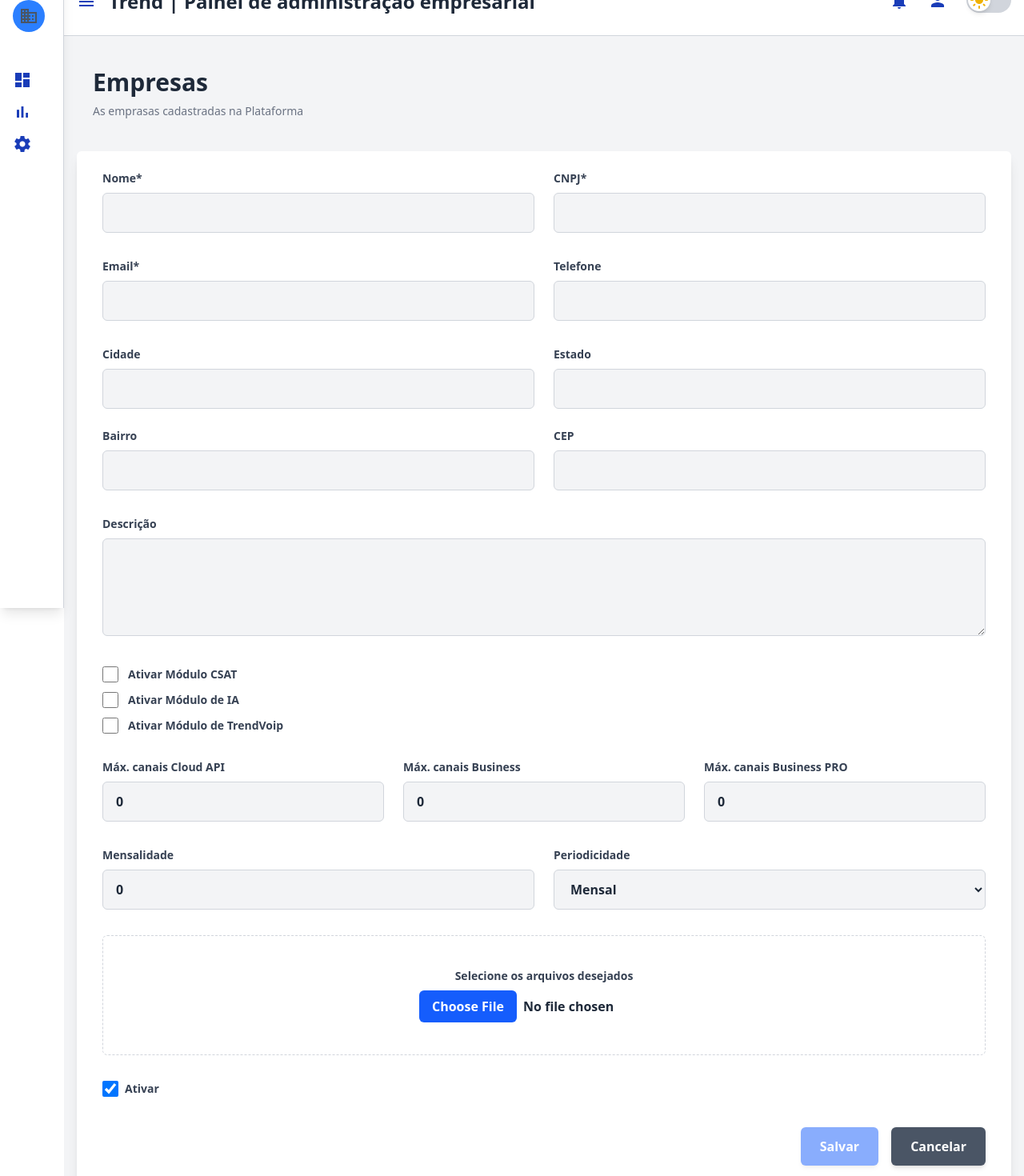
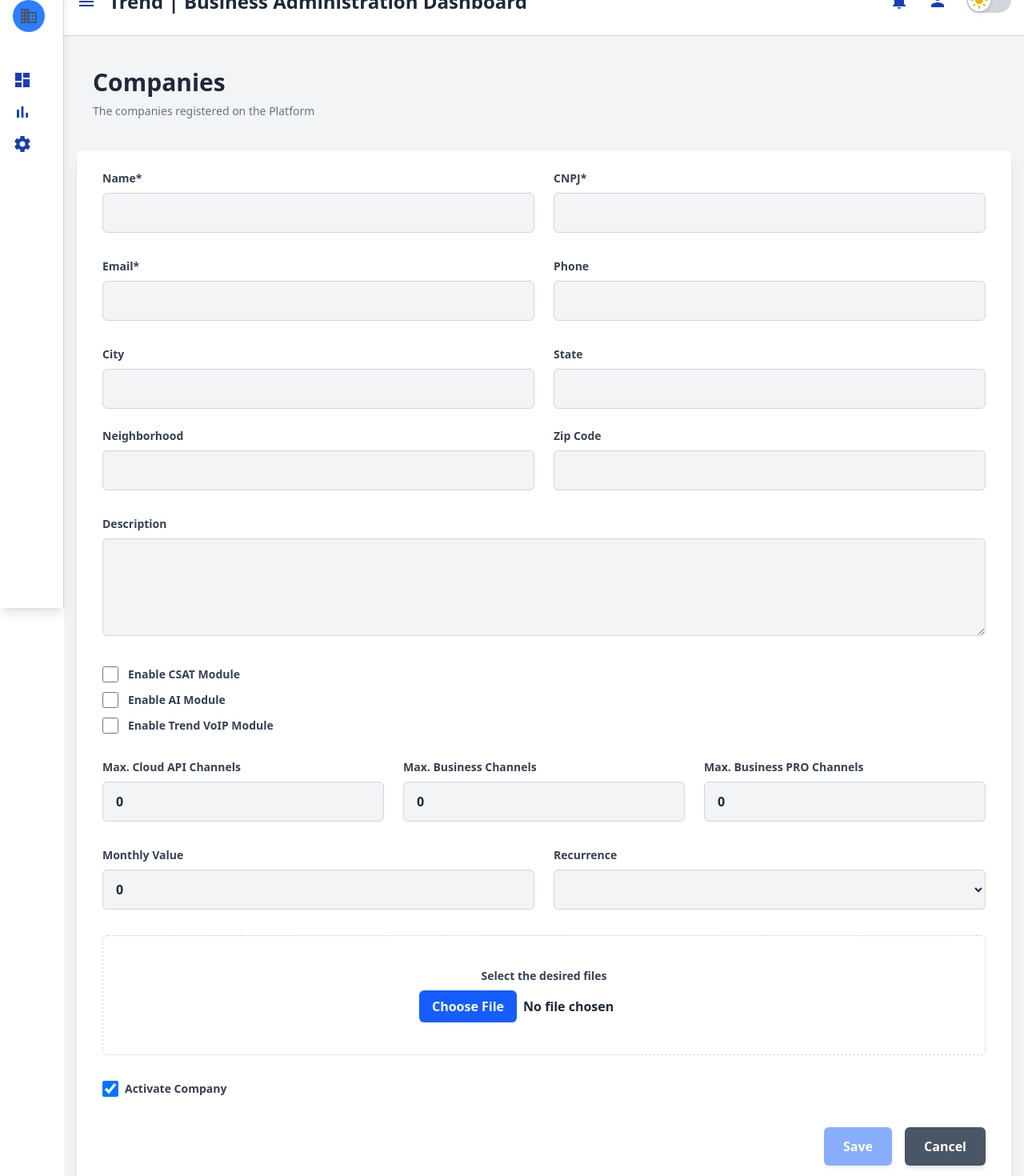
Before and after one commit to coderick137/teste-tecnico-trend, an Angular app: page /edit/1 in a window 1280 px wide. Shown: the part 40-1510 px from the top of the page at 80% size. Built offline with nearby package versions, Linux system fonts and the light colour scheme; no server answers.

Commit message:
Finaliza

```diff
--- a/src/app/components/companies-list/companies-list.component.html
+++ b/src/app/components/companies-list/companies-list.component.html
@@ -10,9 +10,8 @@
       </span>
       <input
         type="text"
-        placeholder="Pesquisar..."
+        placeholder="Search..."
         class="w-full h-10 pl-10 pr-4 border border-gray-300 rounded-md focus:outline-none focus:ring-2 focus:ring-blue-500 placeholder-opacity-50 text-gray-700 dark:text-gray-200"
-        aria-label="Pesquisar"
       />
     </div>
 
@@ -25,20 +24,20 @@
         class="h-10 px-4 bg-gray-200 text-gray-700 rounded-md hover:bg-gray-300 focus:outline-none focus:ring-2 focus:ring-gray-300 flex items-center gap-2 dark:bg-gray-700 dark:text-gray-200 dark:hover:bg-gray-600 cursor-pointer"
       >
         <span class="material-icons">filter_list</span>
-        Ativas/Não ativas
+        Active/Inactive
       </button>
       <button
         class="h-10 px-4 bg-gray-200 text-gray-700 rounded-md hover:bg-gray-300 focus:outline-none focus:ring-2 focus:ring-gray-300 flex items-center gap-2 dark:bg-gray-700 dark:text-gray-200 dark:hover:bg-gray-600 cursor-pointer"
       >
         <span class="material-icons">filter_list</span>
-        Tipo de canais
+        Channel type
       </button>
       <button
         class="h-10 px-4 bg-blue-500 text-gray-200 rounded-md hover:bg-blue-600 focus:outline-none focus:ring-2 focus:ring-blue-500 flex items-center gap-2 cursor-pointer"
         (click)="goToRegister()"
       >
         <span class="material-icons">add</span>
-        Adicionar
+        Add Company
       </button>
     </div>
   </div>
@@ -52,10 +51,10 @@
     >
       <span class="material-icons text-gray-400 text-6xl mb-4">info</span>
       <p class="text-gray-500 dark:text-gray-300 text-lg font-medium">
-        Nenhuma empresa encontrada.
+        No companies found.
       </p>
       <p class="text-gray-400 dark:text-gray-500 text-sm">
-        Tente ajustar os filtros ou adicionar uma nova empresa.
+        Try adjusting the filters or adding a new company.
       </p>
     </div>
     <table
@@ -67,10 +66,10 @@
       >
         <tr>
           <th scope="col" class="px-6 py-3 border-b dark:border-gray-600">
-            Data de Criação
+            Creation Date
           </th>
           <th scope="col" class="px-6 py-3 border-b dark:border-gray-600">
-            Nome
+            Name
           </th>
           <th scope="col" class="px-6 py-3 border-b dark:border-gray-600">
             CNPJ
@@ -82,28 +81,28 @@
             scope="col"
             class="px-6 py-3 border-b dark:border-gray-600 hidden lg:table-cell"
           >
-            Telefone
+            Phone
           </th>
           <th scope="col" class="px-6 py-3 border-b dark:border-gray-600">
-            Ativa
+            Active
           </th>
           <th
             scope="col"
             class="px-6 py-3 border-b dark:border-gray-600 hidden md:table-cell"
           >
-            Cidade
+            City
           </th>
           <th
             scope="col"
             class="px-6 py-3 border-b dark:border-gray-600 hidden md:table-cell"
           >
-            Estado
+            State
           </th>
           <th
             scope="col"
             class="px-6 py-3 border-b dark:border-gray-600 text-center"
           >
-            Ações
+            Actions
           </th>
         </tr>
       </thead>
@@ -131,7 +130,7 @@
                   !company.active
               }"
             >
-              {{ company.active ? "Sim" : "Não" }}
+              {{ company.active ? "Yes" : "No" }}
             </span>
           </td>
           <td class="px-6 py-3 hidden md:table-cell">
--- a/src/app/components/company-form/company-form.component.html
+++ b/src/app/components/company-form/company-form.component.html
@@ -2,13 +2,12 @@
   class="px-4 sm:px-6 lg:px-8 py-6 bg-white dark:bg-gray-800 text-gray-800 dark:text-gray-200 rounded-md shadow-lg transition-all duration-300 ease-in-out"
 >
   <form [formGroup]="companyForm" (ngSubmit)="onSave()" class="space-y-8">
-    <!-- Dados da empresa -->
     <fieldset class="grid grid-cols-1 md:grid-cols-2 gap-6">
       <div>
         <label
           for="name"
           class="block mb-2 text-sm font-semibold text-gray-700 dark:text-gray-300"
-          >Nome*</label
+          >Name*</label
         >
         <input
           id="name"
@@ -19,7 +18,7 @@
         @if (companyForm.get('name')?.touched &&
         companyForm.get('name')?.invalid) {
         <p class="mt-1 text-sm text-red-500 dark:text-red-400">
-          Nome é obrigatório.
+          Name is required.
         </p>
         }
       </div>
@@ -39,13 +38,12 @@
         @if (companyForm.get('cnpj')?.touched &&
         companyForm.get('cnpj')?.invalid) {
         <p class="mt-1 text-sm text-red-500 dark:text-red-400">
-          CNPJ é obrigatório.
+          CNPJ is required.
         </p>
         }
       </div>
     </fieldset>
 
-    <!-- Contato -->
     <fieldset
       formGroupName="contact"
       class="grid grid-cols-1 md:grid-cols-2 gap-6"
@@ -64,7 +62,7 @@
         />
         @if (contact?.get('email')?.touched && contact?.get('email')?.invalid) {
         <p class="mt-1 text-sm text-red-500 dark:text-red-400">
-          Email válido é obrigatório.
+          Valid email is required.
         </p>
         }
       </div>
@@ -73,7 +71,7 @@
         <label
           for="phone"
           class="block mb-2 text-sm font-semibold text-gray-700 dark:text-gray-300"
-          >Telefone</label
+          >Phone</label
         >
         <input
           id="phone"
@@ -84,7 +82,6 @@
       </div>
     </fieldset>
 
-    <!-- Endereço -->
     <fieldset
       formGroupName="address"
       class="grid grid-cols-1 md:grid-cols-2 gap-6"
@@ -93,7 +90,7 @@
         <label
           for="city"
           class="block mb-2 text-sm font-semibold text-gray-700 dark:text-gray-300"
-          >Cidade</label
+          >City</label
         >
         <input
           id="city"
@@ -107,7 +104,7 @@
         <label
           for="state"
           class="block mb-2 text-sm font-semibold text-gray-700 dark:text-gray-300"
-          >Estado</label
+          >State</label
         >
         <input
           id="state"
@@ -121,7 +118,7 @@
         <label
           for="neighborhood"
           class="block mb-2 text-sm font-semibold text-gray-700 dark:text-gray-300"
-          >Bairro</label
+          >Neighborhood</label
         >
         <input
           id="neighborhood"
@@ -135,7 +132,7 @@
         <label
           for="zipCode"
           class="block mb-2 text-sm font-semibold text-gray-700 dark:text-gray-300"
-          >CEP</label
+          >Zip Code</label
         >
         <input
           id="zipCode"
@@ -146,12 +143,11 @@
       </div>
     </fieldset>
 
-    <!-- Descrição -->
     <fieldset>
       <label
         for="description"
         class="block mb-2 text-sm font-semibold text-gray-700 dark:text-gray-300"
-        >Descrição</label
+        >Description</label
       >
       <textarea
         id="description"
@@ -161,7 +157,6 @@
       ></textarea>
     </fieldset>
 
-    <!-- Módulos -->
     <fieldset class="space-y-3">
       <label
         class="flex items-center gap-3 text-sm text-gray-700 dark:text-gray-300"
@@ -171,7 +166,7 @@
           class="w-5 h-5 rounded border-gray-400 dark:border-gray-600 bg-gray-200 dark:bg-gray-700 text-blue-600 focus:ring-2 focus:ring-blue-500"
           formControlName="enableCSAT"
         />
-        Ativar Módulo CSAT
+        Enable CSAT Module
       </label>
 
       <label
@@ -182,7 +177,7 @@
           class="w-5 h-5 rounded border-gray-400 dark:border-gray-600 bg-gray-200 dark:bg-gray-700 text-blue-600 focus:ring-2 focus:ring-blue-500"
           formControlName="enableAI"
         />
-        Ativar Módulo de IA
+        Enable AI Module
       </label>
 
       <label
@@ -193,18 +188,18 @@
           class="w-5 h-5 rounded border-gray-400 dark:border-gray-600 bg-gray-200 dark:bg-gray-700 text-blue-600 focus:ring-2 focus:ring-blue-500"
           formControlName="enableTrendVoip"
         />
-        Ativar Módulo de TrendVoip
+        Enable Trend VoIP Module
       </label>
     </fieldset>
 
-    <!-- Canais -->
     <fieldset class="grid grid-cols-1 md:grid-cols-3 gap-6">
       <div>
         <label
           for="maxCloudApi"
           class="block mb-2 text-sm font-semibold text-gray-700 dark:text-gray-300"
-          >Máx. canais Cloud API</label
         >
+          Max. Cloud API Channels
+        </label>
         <input
           id="maxCloudApi"
           type="number"
@@ -217,8 +212,9 @@
         <label
           for="maxBusiness"
           class="block mb-2 text-sm font-semibold text-gray-700 dark:text-gray-300"
-          >Máx. canais Business</label
         >
+          Max. Business Channels
+        </label>
         <input
           id="maxBusiness"
           type="number"
@@ -231,8 +227,9 @@
         <label
           for="maxBusinessPro"
           class="block mb-2 text-sm font-semibold text-gray-700 dark:text-gray-300"
-          >Máx. canais Business PRO</label
         >
+          Max. Business PRO Channels
+        </label>
         <input
           id="maxBusinessPro"
           type="number"
@@ -243,14 +240,14 @@
       </div>
     </fieldset>
 
-    <!-- Mensalidade e Periodicidade -->
     <fieldset class="grid grid-cols-1 md:grid-cols-2 gap-6">
       <div>
         <label
           for="monthlyValue"
           class="block mb-2 text-sm font-semibold text-gray-700 dark:text-gray-300"
-          >Mensalidade</label
         >
+          Monthly Value
+        </label>
         <input
           id="monthlyValue"
           type="number"
@@ -264,8 +261,9 @@
         <label
           for="recurrence"
           class="block mb-2 text-sm font-semibold text-gray-700 dark:text-gray-300"
-          >Periodicidade</label
         >
+          Recurrence
+        </label>
         <select
           id="recurrence"
           formControlName="recurrence"
@@ -279,12 +277,11 @@
       </div>
     </fieldset>
 
-    <!-- Upload -->
     <fieldset
       class="flex flex-col items-center justify-center gap-2 border border-dashed rounded-md p-10 border-gray-300 dark:border-gray-600"
     >
       <label for="thumbnail" class="text-sm text-gray-700 dark:text-gray-300"
-        >Selecione os arquivos desejados</label
+        >Select the desired files</label
       >
       <input
         id="thumbnail"
@@ -295,7 +292,6 @@
       />
     </fieldset>
 
-    <!-- Ativo -->
     <fieldset>
       <label
         class="inline-flex items-center text-sm text-gray-700 dark:text-gray-300"
@@ -305,25 +301,24 @@
           formControlName="active"
           class="mr-2 w-5 h-5 rounded-full border-gray-400 dark:border-gray-600 bg-gray-200 dark:bg-gray-700 text-blue-600 focus:ring-2 focus:ring-blue-500"
         />
-        Ativar
+        Activate Company
       </label>
     </fieldset>
 
-    <!-- Botões -->
     <footer class="flex flex-col sm:flex-row gap-4 justify-end mt-6">
       <button
         type="submit"
         [disabled]="companyForm.invalid"
         class="w-full sm:w-auto bg-blue-600 text-white px-6 py-3 rounded-md shadow-md hover:bg-blue-700 transition disabled:opacity-50 disabled:cursor-not-allowed"
       >
-        {{ companyId ? 'Salvar' : 'Cadastrar' }}
+        {{ companyId ? "Save" : "Register" }}
       </button>
       <button
         type="button"
         (click)="goToDashboard()"
         class="w-full sm:w-auto bg-gray-600 text-white px-6 py-3 rounded-md shadow-md hover:bg-gray-500 transition cursor-pointer"
       >
-        Cancelar
+        Cancel
       </button>
     </footer>
   </form>
--- a/src/app/components/company-form/company-form.component.ts
+++ b/src/app/components/company-form/company-form.component.ts
@@ -42,19 +42,19 @@ export class CompanyFormComponent {
       }),
       createdAt: [new Date().toISOString()],
 
-      // Módulos ativáveis
+      // Activatable modules
       enableCSAT: [false],
       enableAI: [false],
       enableTrendVoip: [false],
 
-      // Limites máximos
+      // Maximum limits
       maxCloudApi: [0, [Validators.min(0)]],
       maxBusiness: [0, [Validators.min(0)]],
       maxBusinessPro: [0, [Validators.min(0)]],
 
-      // Plano
+      // Plan
       monthlyValue: [0, [Validators.min(0)]],
-      recurrence: ['Mensal'],
+      recurrence: ['Monthly'],
     });
   }
 
@@ -77,7 +77,7 @@ export class CompanyFormComponent {
   async onSave(): Promise<void> {
     if (this.companyForm.invalid) {
       this.companyForm.markAllAsTouched();
-      alert('Por favor, preencha todos os campos obrigatórios.');
+      alert('Please fill in all required fields.');
       return;
     }
 
@@ -87,14 +87,14 @@ export class CompanyFormComponent {
           this.companyForm.value.id,
           this.companyForm.value
         );
-        alert('Empresa atualizada com sucesso!');
+        alert('Company successfully updated!');
       } else {
         this.companyService.addCompany(this.companyForm.value);
-        alert('Empresa cadastrada com sucesso!');
+        alert('Company successfully registered!');
       }
       this.router.navigate(['/']);
     } catch (error) {
-      alert('Erro ao salvar empresa.');
+      alert('Error saving company.');
       console.error(error);
     }
   }
@@ -106,17 +106,17 @@ export class CompanyFormComponent {
           if (company) {
             this.companyForm.patchValue(company);
           } else {
-            alert('Empresa não encontrada.');
+            alert('Company not found.');
             this.router.navigate(['/']);
           }
         },
         error: (error) => {
-          alert('Erro ao carregar dados da empresa.');
+          alert('Error loading company data.');
           console.error(error);
         },
       });
     } catch (error) {
-      alert('Erro ao carregar dados da empresa.');
+      alert('Error loading company data.');
       console.error(error);
     }
   }
--- a/src/app/components/dashboard/dashboard.component.html
+++ b/src/app/components/dashboard/dashboard.component.html
@@ -34,7 +34,7 @@
               dashboard
             </i>
             <span
-              class="transition-all duration-700 ease-in-out origin-left "
+              class="transition-all duration-700 ease-in-out origin-left"
               [ngClass]="{
                 'translate-x-0 opacity-100': isSidebarOpen,
                 '-translate-x-4 opacity-0': !isSidebarOpen
@@ -101,7 +101,7 @@
         <i class="material-icons text-blue-800 dark:text-gray-200">menu</i>
       </button>
       <h1 class="text-2xl font-bold text-gray-800 dark:text-gray-200">
-        Trend | Painel de administração empresarial
+        Trend | Business Administration Dashboard
       </h1>
     </div>
 
--- a/src/app/components/dashboard/dashboard.component.ts
+++ b/src/app/components/dashboard/dashboard.component.ts
@@ -11,8 +11,8 @@ import { NavigationEnd, Router, RouterOutlet } from '@angular/router';
   styleUrls: ['./dashboard.component.css'],
 })
 export class DashboardComponent implements OnInit {
-  public title = 'Empresas';
-  public subtitle = 'As emprasas cadastradas na Plataforma';
+  public title = 'Companies';
+  public subtitle = 'The companies registered on the Platform';
 
   public isDarkMode;
   public isSidebarOpen: boolean = false;
@@ -28,14 +28,14 @@ export class DashboardComponent implements OnInit {
     this.router.events.subscribe((event) => {
       if (event instanceof NavigationEnd) {
         if (this.router.url.includes('/register')) {
-          this.title = 'Adicionar Empresa';
-          this.subtitle = 'Preencher dados para adicionar empresa';
+          this.title = 'Add Company';
+          this.subtitle = 'Fill in the details to add a company';
         } else if (this.router.url.includes('/edit')) {
-          this.title = 'Editar Empresa';
-          this.subtitle = 'Alterar dados da empresa';
+          this.title = 'Edit Company';
+          this.subtitle = 'Update company details';
         } else {
-          this.title = 'Empresas';
-          this.subtitle = 'As empresas cadastradas na Plataforma';
+          this.title = 'Companies';
+          this.subtitle = 'The companies registered on the Platform';
         }
       }
     });
```
